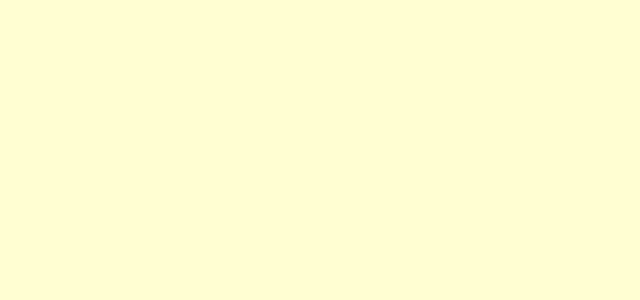
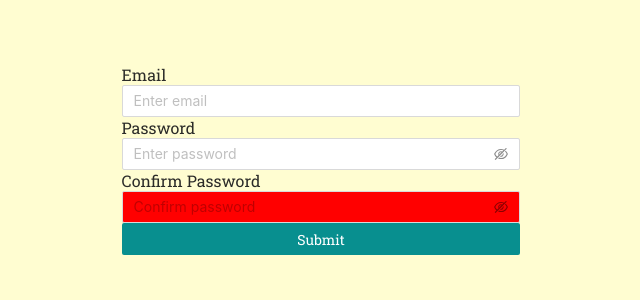
Before and after one commit to alongold91/SmarTracker, a React (Vite) app in the folder SmarTracker-frontend/: page /signup in a window 1280 px wide. Before the commit this address had no page. Shown: the top 300 px of the page, without its empty margins (319-959 px from the left). Built offline with nearby package versions, Linux system fonts and the light colour scheme.

Commit message:
feat(front-end signuppage.tsx): start creating the form and the z validation
put together the unstyled form and connect it to zod for validation

```diff
--- a/SmarTracker-frontend/package.json
+++ b/SmarTracker-frontend/package.json
@@ -11,6 +11,7 @@
   },
   "dependencies": {
     "@ant-design/icons": "^5.2.6",
+    "@hookform/resolvers": "^4.1.2",
     "@nivo/bar": "^0.84.0",
     "@nivo/core": "^0.84.0",
     "@nivo/pie": "^0.84.0",
@@ -20,8 +21,10 @@
     "jwt-decode": "^4.0.0",
     "react": "^18.2.0",
     "react-dom": "^18.2.0",
+    "react-hook-form": "^7.54.2",
     "react-redux": "^9.0.4",
-    "react-router-dom": "^6.21.0"
+    "react-router-dom": "^6.21.0",
+    "zod": "^3.24.2"
   },
   "devDependencies": {
     "@types/react": "^18.2.43",
--- a/SmarTracker-frontend/src/components/shell/Shell.tsx
+++ b/SmarTracker-frontend/src/components/shell/Shell.tsx
@@ -12,6 +12,7 @@ import ResetPassword from '../../views/password-restoration/ResetPassword';
 import SummaryPage from '../../views/summary-page/SummaryPage';
 import UserSettings from '../../views/user-settings/UserSettings';
 import Dashboard from './Dashboard';
+import SignupPage from '../../views/sign-up/SignupPage';
 
 const Shell = () => {
   const location = useLocation();
@@ -36,6 +37,7 @@ const Shell = () => {
           <Routes location={location} key={location.pathname}>
             <Route path='/' element={<Dashboard />} />
             <Route path='/login' element={<LoginPage />} />
+            <Route path='/signup' element={<SignupPage />} />
             <Route path='/forgot-password' element={<ForgotPassword />} />
             <Route path='/reset-password/:token' element={<ResetPassword />} />
             <Route path='/dashboard' element={<Dashboard />}>
--- a/SmarTracker-frontend/src/index.css
+++ b/SmarTracker-frontend/src/index.css
@@ -12,7 +12,7 @@
   --text-main-color: #2B2B28;
   --text-light-color: rgba(99, 99, 92, 0.8);
   --text-dark-color: #01011B;
-  --text-contrast-color: #FFF;
+  --text-contrast-color: #333333;
   --text-extra-bold: 800;
   --text-bold: 700;
   --text-medium: 500;
@@ -29,6 +29,7 @@
 
 html, body {
   font-size: 16px;
+  color: var(--text-main-color);
 }
 
 /*Global Typography Section */
@@ -70,6 +71,18 @@ h6 {
   font-size: 0.75rem;
 }
 
+.horizontal-align {
+  display: flex;
+  justify-content: center;
+  width: 100%;
+}
+
+.vertical-align {
+  display: flex;
+  align-items: center;
+  height: 100%;
+}
+
 .ant-typography {
   font-family: 'Roboto Slab', 'Nunito Sans', serif;
 }
--- a/SmarTracker-frontend/src/views/log-in/LoginPage.tsx
+++ b/SmarTracker-frontend/src/views/log-in/LoginPage.tsx
@@ -122,7 +122,7 @@ const LoginPage = () => {
         <Flex className={style['bottom-flex-container']} vertical gap='0.5rem'>
           <p className='body2'>
             <span>Do not have an account? </span>
-            <Link to='/'>click here</Link>
+            <Link to='/signup'>click here</Link>
           </p>
           <button
             className='body2'
--- /dev/null
+++ b/SmarTracker-frontend/src/views/sign-up/Signup.module.css
@@ -0,0 +1,15 @@
+.form-wrapper {
+    margin-top: 5%;
+}
+
+.form {
+    max-width: 500px;
+}
+
+.grid-container {
+    background: white;
+}
+
+.test {
+    background: red;
+}
--- /dev/null
+++ b/SmarTracker-frontend/src/views/sign-up/SignupPage.tsx
@@ -0,0 +1,102 @@
+import classes from './Signup.module.css';
+import { z } from 'zod';
+import { zodResolver } from '@hookform/resolvers/zod';
+import { Controller, useForm } from 'react-hook-form';
+import { Button, Input } from 'antd';
+// Define the validation schema with Zod
+const formSchema = z
+  .object({
+    email: z.string().min(1, 'Email is required').email('Invalid email format'),
+    password: z
+      .string()
+      .min(8, 'Password must be at least 8 characters')
+      .regex(/[A-Z]/, 'Password must contain at least one uppercase letter')
+      .regex(/[0-9]/, 'Password must contain at least one number'),
+    confirmPassword: z.string().min(1, 'Please confirm your password')
+  })
+  .refine((data) => data.password === data.confirmPassword, {
+    message: "Passwords don't match",
+    path: ['confirmPassword']
+  });
+
+type FormData = z.infer<typeof formSchema>;
+
+const SignupPage = () => {
+  const {
+    control,
+    handleSubmit,
+    formState: { errors }
+  } = useForm<FormData>({
+    resolver: zodResolver(formSchema),
+    defaultValues: {
+      email: '',
+      password: '',
+      confirmPassword: ''
+    }
+  });
+
+  const onSubmit = (data: FormData) => {
+    console.log(data);
+  };
+  return (
+    <section className={`horizontal-align ${classes['form-wrapper']}`}>
+      <form onSubmit={handleSubmit(onSubmit)} className={classes.form}>
+        <Controller
+          name='email'
+          control={control}
+          render={({ field }) => (
+            <div>
+              <label>Email</label>
+              <Input
+                {...field}
+                placeholder='Enter email'
+                status={errors.email ? 'error' : ''}
+              />
+              {errors.email && <p>{errors.email.message}</p>}
+            </div>
+          )}
+        />
+        <Controller
+          name='password'
+          control={control}
+          render={({ field }) => (
+            <div>
+              <label>Password</label>
+              <Input.Password
+                {...field}
+                placeholder='Enter password'
+                status={errors.password ? 'error' : ''}
+              />
+              {errors.password && <p>{errors.password.message}</p>}
+            </div>
+          )}
+        />
+
+        <Controller
+          name='confirmPassword'
+          control={control}
+          render={({ field }) => (
+            <div>
+              <label>Confirm Password</label>
+              <Input.Password
+                className={classes.test}
+                {...field}
+                placeholder='Confirm password'
+                status={errors.confirmPassword ? 'error' : ''}
+              />
+              {errors.confirmPassword && (
+                <p>{errors.confirmPassword.message}</p>
+              )}
+            </div>
+          )}
+        />
+
+        <Button type='primary' htmlType='submit' block>
+          Submit
+        </Button>
+      </form>
+    </section>
+  );
+};
+
+export default SignupPage;
```
Also changed, not shown: 1 other file (tests, documents, lock files or other folders).
